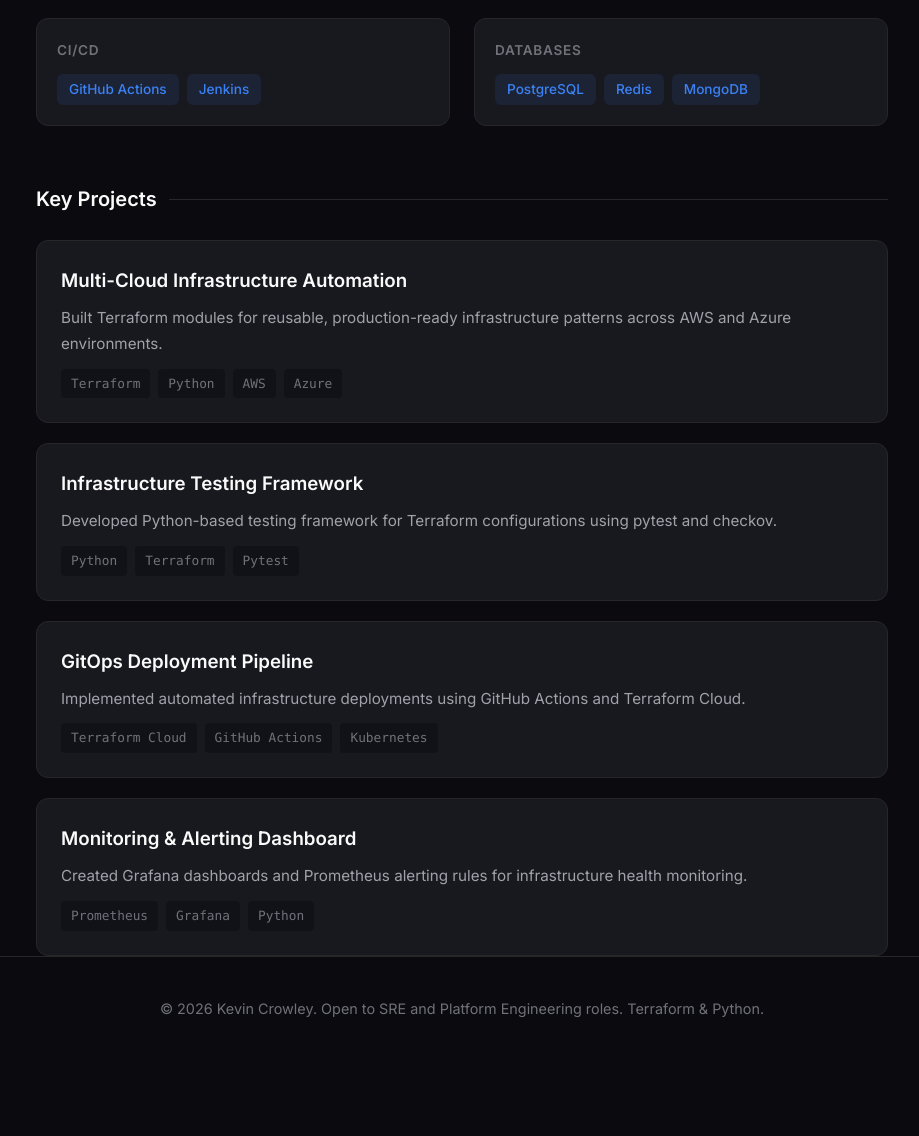
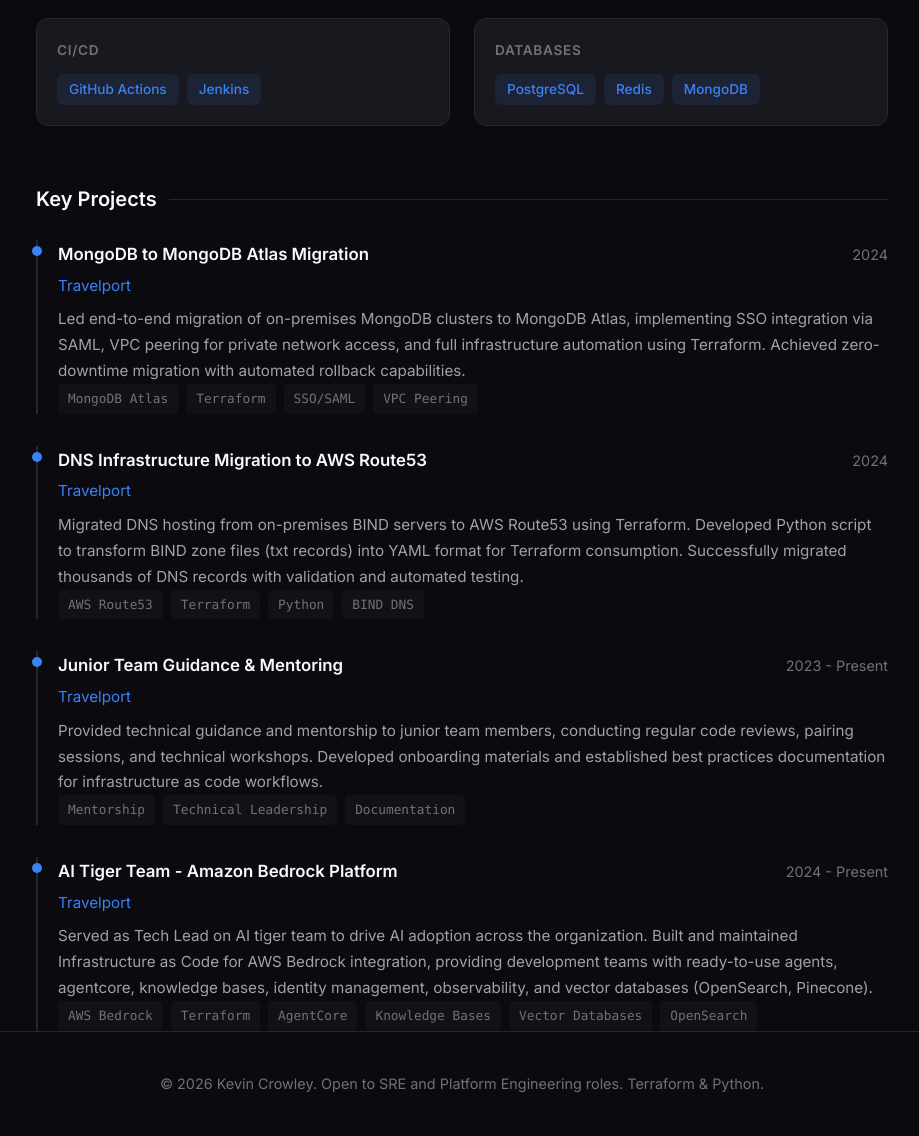
Before and after one commit to kevocrowley/kevincrowley.info, a Flask app: page / in a window 1280 px wide. Shown: the part 1023-2159 px from the top of the page, without its empty margins (178-1097 px from the left). Before the commit the page ends 2040 px from the top, so only its background shows below. Run offline with Flask 2, Linux system fonts and the light colour scheme.

Commit message:
Update key projects with migration experience and remove blog section
- Add MongoDB to MongoDB Atlas migration project
- Add DNS hosting migration to AWS Route53 project
- Add junior team guidance and mentoring project
- Add AI tiger team Bedrock platform project
- Update template to match experience format (title, period, company)
- Remove blog section and related JavaScript

```diff
--- a/app.py
+++ b/app.py
@@ -2,80 +2,111 @@ from flask import Flask, render_template
 
 app = Flask(__name__)
 
-@app.route('/')
+
+@app.route("/")
 def index():
     profile = {
-        'name': 'Kevin Crowley',
-        'title': 'Platform Engineer | SRE',
-        'location': 'County Meath, Ireland',
-        'company': 'Travelport',
-        'email': 'kevincrowley@gmail.com',
-        'linkedin': 'https://www.linkedin.com/in/kevincrowleyin/',
-        'summary': 'Platform Engineer specializing in cloud infrastructure automation using Terraform and Python. Building reliable, scalable systems with a focus on IaC, observability, and site reliability practices.',
+        "name": "Kevin Crowley",
+        "title": "Platform Engineer | SRE",
+        "location": "County Meath, Ireland",
+        "company": "Travelport",
+        "email": "kevincrowley@gmail.com",
+        "linkedin": "https://www.linkedin.com/in/kevincrowleyin/",
+        "summary": "Platform Engineer specializing in cloud infrastructure automation using Terraform and Python. Building reliable, scalable systems with a focus on IaC, observability, and site reliability practices.",
     }
 
     experience = [
         {
-            'title': 'Platform Engineer',
-            'company': 'Travelport',
-            'period': 'Present',
-            'description': 'Designing and maintaining cloud infrastructure using Terraform. Building automation pipelines and Python tooling for infrastructure management. Implementing observability solutions and reliability engineering practices.'
+            "title": "Platform Engineer",
+            "company": "Travelport",
+            "period": "Present",
+            "description": "Designing and maintaining cloud infrastructure using Terraform. Building automation pipelines and Python tooling for infrastructure management. Implementing observability solutions and reliability engineering practices.",
         }
     ]
 
     education = [
         {
-            'school': 'Munster Technological University (formerly CIT)',
-            'period': '1998 - 2002',
-            'description': 'BSc in Information Systems'
+            "school": "Munster Technological University (formerly CIT)",
+            "period": "1998 - 2002",
+            "description": "BSc in Information Systems",
         }
     ]
 
     certifications = [
-        {'name': 'HashiCorp Terraform Associate', 'issuer': 'HashiCorp', 'year': '2024'},
-        {'name': 'AWS Solutions Architect', 'issuer': 'Amazon Web Services', 'year': '2023'},
-        {'name': 'Certified Kubernetes Administrator', 'issuer': 'CNCF', 'year': '2023'},
+        {
+            "name": "HashiCorp Terraform Associate",
+            "issuer": "HashiCorp",
+            "year": "2024",
+        },
+        {
+            "name": "AWS Solutions Architect",
+            "issuer": "Amazon Web Services",
+            "year": "2023",
+        },
+        {
+            "name": "Certified Kubernetes Administrator",
+            "issuer": "CNCF",
+            "year": "2023",
+        },
     ]
 
     skills = {
-        'Infrastructure as Code': ['Terraform', 'HCL', 'Terragrunt'],
-        'Programming': ['Python', 'Bash'],
-        'Cloud Platforms': ['AWS', 'Azure'],
-        'Observability': ['Prometheus', 'Grafana', 'ELK Stack', 'Datadog'],
-        'CI/CD': ['GitHub Actions', 'Jenkins'],
-        'Databases': ['PostgreSQL', 'Redis', 'MongoDB'],
+        "Infrastructure as Code": ["Terraform", "HCL", "Terragrunt"],
+        "Programming": ["Python", "Bash"],
+        "Cloud Platforms": ["AWS", "Azure"],
+        "Observability": ["Prometheus", "Grafana", "ELK Stack", "Datadog"],
+        "CI/CD": ["GitHub Actions", "Jenkins"],
+        "Databases": ["PostgreSQL", "Redis", "MongoDB"],
     }
 
     projects = [
         {
-            'title': 'Multi-Cloud Infrastructure Automation',
-            'description': 'Built Terraform modules for reusable, production-ready infrastructure patterns across AWS and Azure environments.',
-            'tech': ['Terraform', 'Python', 'AWS', 'Azure']
+            "title": "MongoDB to MongoDB Atlas Migration",
+            "company": "Travelport",
+            "period": "2024",
+            "description": "Led end-to-end migration of on-premises MongoDB clusters to MongoDB Atlas, implementing SSO integration via SAML, VPC peering for private network access, and full infrastructure automation using Terraform. Achieved zero-downtime migration with automated rollback capabilities.",
+            "tech": ["MongoDB Atlas", "Terraform", "SSO/SAML", "VPC Peering"],
         },
         {
-            'title': 'Infrastructure Testing Framework',
-            'description': 'Developed Python-based testing framework for Terraform configurations using pytest and checkov.',
-            'tech': ['Python', 'Terraform', 'Pytest']
+            "title": "DNS Infrastructure Migration to AWS Route53",
+            "company": "Travelport",
+            "period": "2024",
+            "description": "Migrated DNS hosting from on-premises BIND servers to AWS Route53 using Terraform. Developed Python script to transform BIND zone files (txt records) into YAML format for Terraform consumption. Successfully migrated thousands of DNS records with validation and automated testing.",
+            "tech": ["AWS Route53", "Terraform", "Python", "BIND DNS"],
         },
         {
-            'title': 'GitOps Deployment Pipeline',
-            'description': 'Implemented automated infrastructure deployments using GitHub Actions and Terraform Cloud.',
-            'tech': ['Terraform Cloud', 'GitHub Actions', 'Kubernetes']
+            "title": "Junior Team Guidance & Mentoring",
+            "company": "Travelport",
+            "period": "2023 - Present",
+            "description": "Provided technical guidance and mentorship to junior team members, conducting regular code reviews, pairing sessions, and technical workshops. Developed onboarding materials and established best practices documentation for infrastructure as code workflows.",
+            "tech": ["Mentorship", "Technical Leadership", "Documentation"],
         },
         {
-            'title': 'Monitoring & Alerting Dashboard',
-            'description': 'Created Grafana dashboards and Prometheus alerting rules for infrastructure health monitoring.',
-            'tech': ['Prometheus', 'Grafana', 'Python']
-        }
+            "title": "AI Tiger Team - Amazon Bedrock Platform",
+            "company": "Travelport",
+            "period": "2024 - Present",
+            "description": "Served as Tech Lead on AI tiger team to drive AI adoption across the organization. Built and maintained Infrastructure as Code for AWS Bedrock integration, providing development teams with ready-to-use agents, agentcore, knowledge bases, identity management, observability, and vector databases (OpenSearch, Pinecone).",
+            "tech": [
+                "AWS Bedrock",
+                "Terraform",
+                "AgentCore",
+                "Knowledge Bases",
+                "Vector Databases",
+                "OpenSearch",
+            ],
+        },
     ]
 
-    return render_template('index.html',
-                         profile=profile,
-                         experience=experience,
-                         education=education,
-                         certifications=certifications,
-                         skills=skills,
-                         projects=projects)
+    return render_template(
+        "index.html",
+        profile=profile,
+        experience=experience,
+        education=education,
+        certifications=certifications,
+        skills=skills,
+        projects=projects,
+    )
 
-if __name__ == '__main__':
-    app.run(debug=True, host='0.0.0.0', port=5000)
+
+if __name__ == "__main__":
+    app.run(debug=True, host="0.0.0.0", port=5000)
--- a/templates/index.html
+++ b/templates/index.html
@@ -451,11 +451,15 @@
 
         <section>
             <h2>Key Projects</h2>
-            <div class="projects-grid">
+            <div class="experience-list">
                 {% for project in projects %}
-                <div class="project-item">
-                    <h3 class="project-title">{{ project.title }}</h3>
-                    <p class="project-description">{{ project.description }}</p>
+                <div class="experience-item">
+                    <div class="exp-header">
+                        <span class="exp-title">{{ project.title }}</span>
+                        <span class="exp-period">{{ project.period }}</span>
+                    </div>
+                    <p class="exp-company">{{ project.company }}</p>
+                    <p class="exp-description">{{ project.description }}</p>
                     <div class="project-tech">
                         {% for tech in project.tech %}
                         <span>{{ tech }}</span>
```
Also changed, not shown: index.html (+0 -103 lines).
